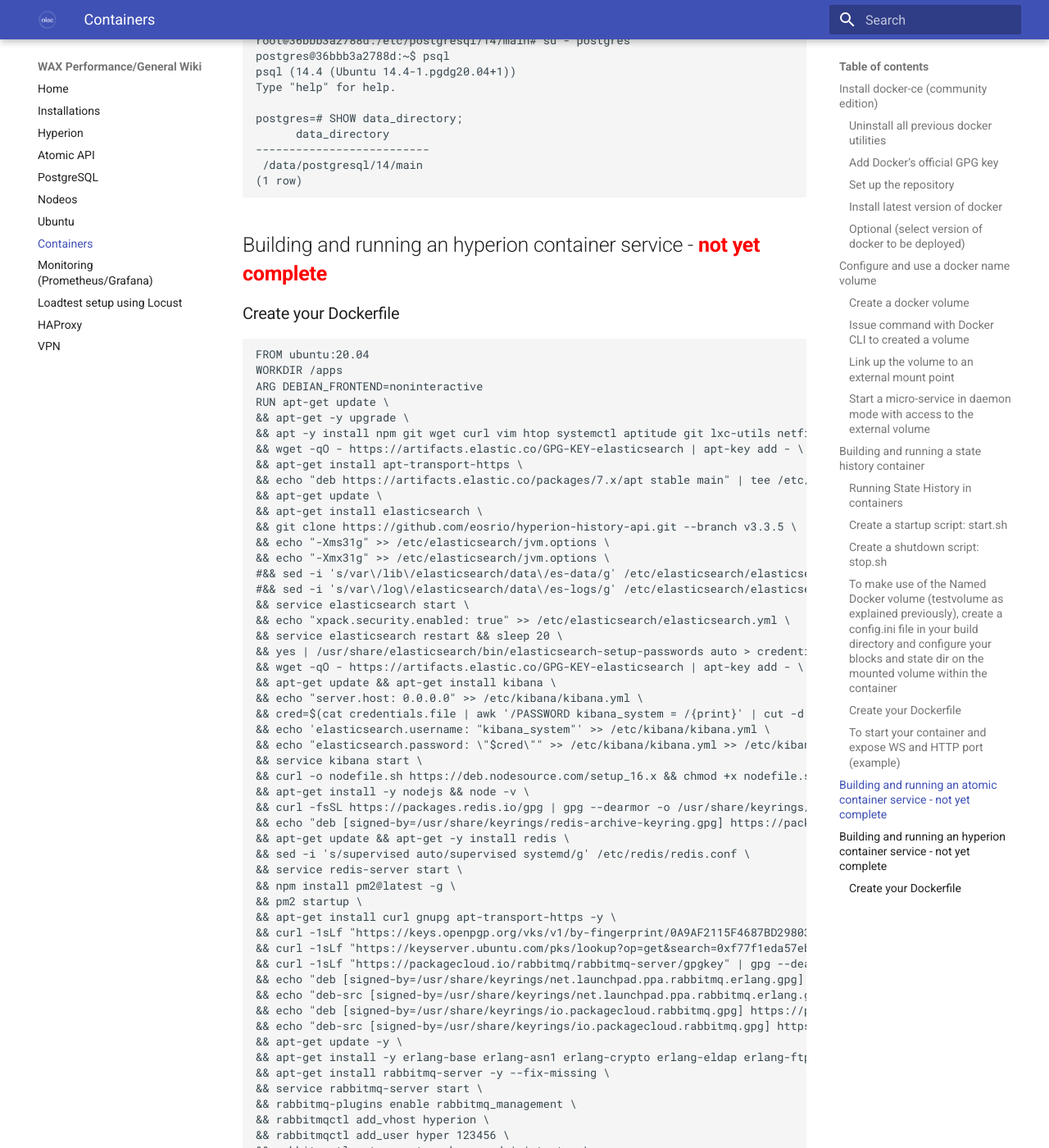
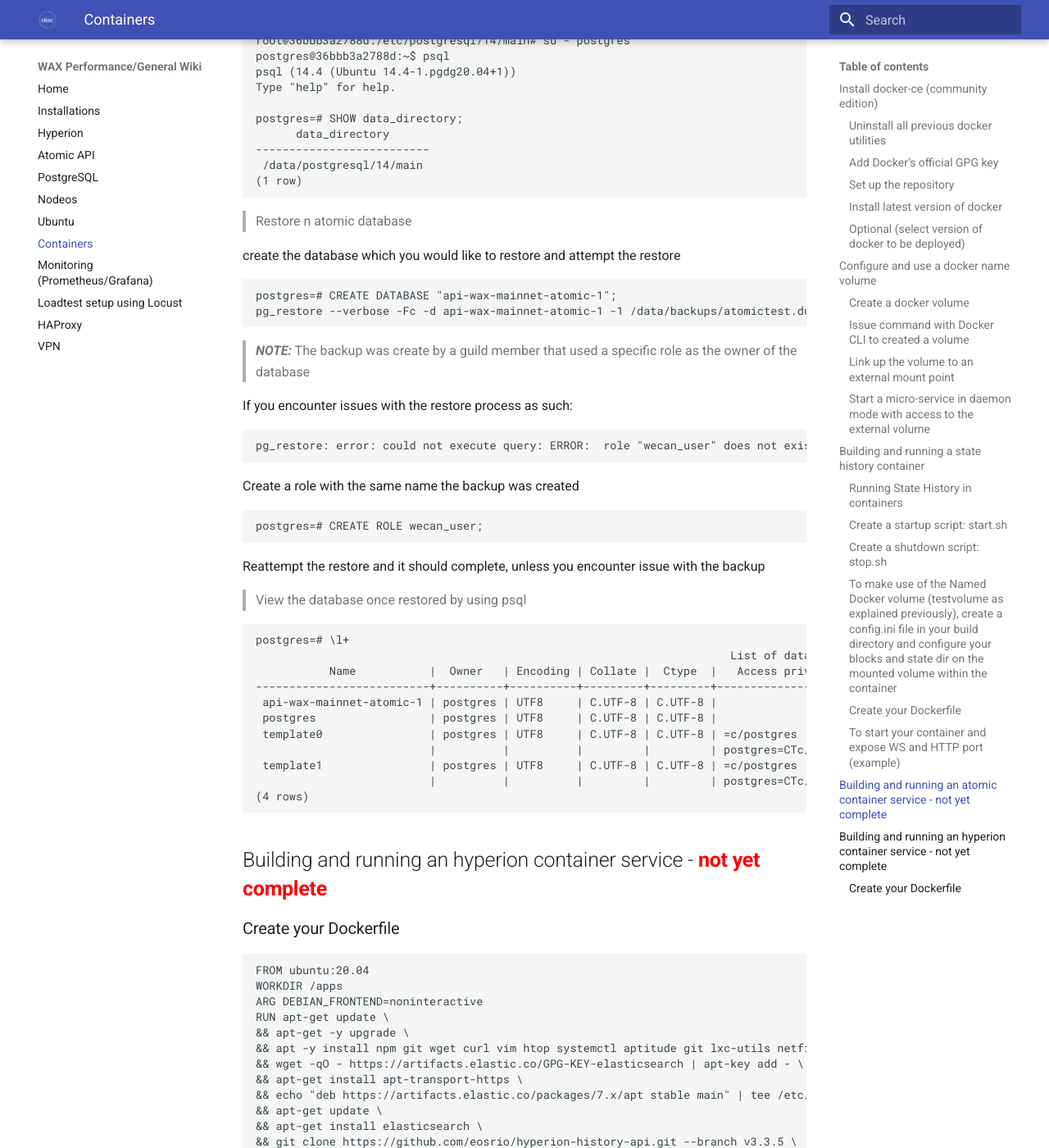
Before and after one commit to oneinacillian/wiki, an MkDocs documentation site: the page built from docs/containers.md, in a window 1280 px wide and 1400 px high, scrolled down 6430 px. Shown: the whole window at 82% size. Built offline with MkDocs 1.6.1 and Material for MkDocs 9.7.7, drawn with Linux system fonts in a browser that asks for light colours.

Commit message:
finishing off atomic container build process

````diff
--- a/docs/containers.md
+++ b/docs/containers.md
@@ -264,13 +264,46 @@
 (1 row)
 ```
 
+> Restore n atomic database
 
+create the database which you would like to restore and attempt the restore
 
+```
+postgres=# CREATE DATABASE "api-wax-mainnet-atomic-1";
+pg_restore --verbose -Fc -d api-wax-mainnet-atomic-1 -1 /data/backups/atomictest.dump
+```
 
+> **_NOTE:_** The backup was create by a guild member that used a specific role as the owner of the database
 
+If you encounter issues with the restore process as such:
+```
 
+pg_restore: error: could not execute query: ERROR:  role "wecan_user" does not exist
+```
 
+Create a role with the same name the backup was created
 
+```
+postgres=# CREATE ROLE wecan_user;
+```
+
+Reattempt the restore and it should complete, unless you encounter issue with the backup
+
+> View the database once restored by using psql
+
+```
+postgres=# \l+
+                                                                       List of databases
+           Name           |  Owner   | Encoding | Collate |  Ctype  |   Access privileges   |  Size   | Tablespace |                Description
+--------------------------+----------+----------+---------+---------+-----------------------+---------+------------+--------------------------------------------
+ api-wax-mainnet-atomic-1 | postgres | UTF8     | C.UTF-8 | C.UTF-8 |                       | 20 GB   | pg_default |
+ postgres                 | postgres | UTF8     | C.UTF-8 | C.UTF-8 |                       | 8545 kB | pg_default | default administrative connection database
+ template0                | postgres | UTF8     | C.UTF-8 | C.UTF-8 | =c/postgres          +| 8377 kB | pg_default | unmodifiable empty database
+                          |          |          |         |         | postgres=CTc/postgres |         |            |
+ template1                | postgres | UTF8     | C.UTF-8 | C.UTF-8 | =c/postgres          +| 8529 kB | pg_default | default template for new databases
+                          |          |          |         |         | postgres=CTc/postgres |         |            |
+(4 rows)
+```
 
 
 
````
